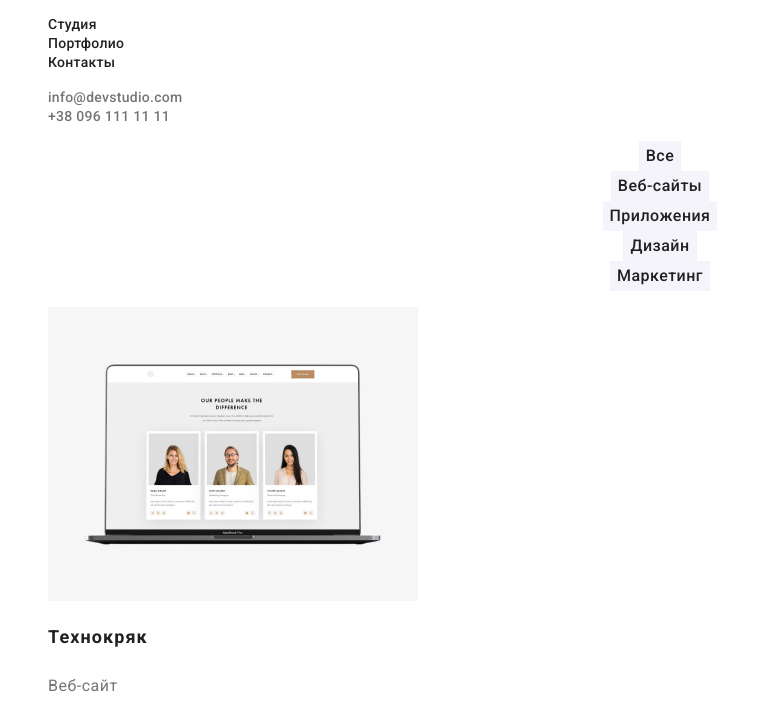
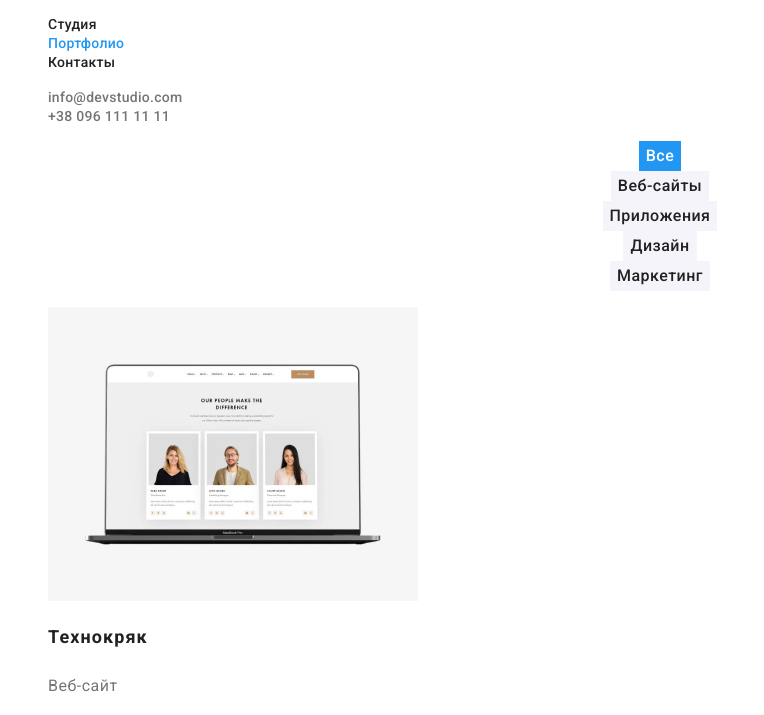
Before and after one commit to Sadly007/goit-markup-hw-02, a plain HTML site: page portfolio.html in a window 1280 px wide. Shown: the part 41-756 px from the top of the page, without its empty margins (0-764 px from the left). Drawn offline with Linux system fonts and the light colour scheme.

Commit message:
add any puncts

```diff
--- a/css/styles-for-index.css
+++ b/css/styles-for-index.css
@@ -37,6 +37,14 @@ button {
 }
 
 /*----------------------------------HEADER----------------------*/
+
+.current {
+    color: var(--accent-text-color);
+    font-weight: 500;
+    font-size: 14px;
+    line-height: 1.14;
+    letter-spacing: 0.02em;
+}
 
 .first-header-link {
     font-family: 'Raleway';
--- a/css/styles-for-portfolio.css
+++ b/css/styles-for-portfolio.css
@@ -48,6 +48,14 @@ button {
     color: var(--accent-text-color);
 }
 
+.current {
+    color: var(--accent-text-color);
+    font-weight: 500;
+    font-size: 14px;
+    line-height: 1.14;
+    letter-spacing: 0.02em;
+}
+
 .secondary-header-link {
     font-family: 'Raleway';
     font-style: normal;
@@ -64,10 +72,6 @@ button {
     line-height: 1.14;
     letter-spacing: 0.02em;
     color: var(--primery-text-color);
-}
-
-.header-link:current {
-    background-color: var(--accent-text-color);
 }
 
 .header-info-link {
@@ -116,6 +120,19 @@ button {
     color: var(--primery-text-color);
     background: #F5F4FA;
     border: 1px solid #F5F4FA;
+}
+
+.current-button {
+    font-family: 'Roboto', sans-serif;
+    font-style: normal;
+    font-weight: 500;
+    font-size: 16px;
+    line-height: 1.62;
+    text-align: center;
+    letter-spacing: 0.03em;
+    color: var(--primery-white-color);
+    background-color: var(--accent-text-color);
+    border: 1px solid var(--accent-text-color);
 }
 
 .example-title {
--- a/portfolio.html
+++ b/portfolio.html
@@ -17,7 +17,7 @@
             <a href="/" lang="en" class="first-header-link link">Web<span class="secondary-header-link link">Studio</span></a>
                <ul class="header-list list">
                    <li class="header-item"><a href="" class="header-link link">Студия</a></li>
-                   <li class="header-item"><a href="portfolio.html" class="header-first-link link">Портфолио</a></li>
+                   <li class="header-item"><a href="portfolio.html" class="current link">Портфолио</a></li>
                    <li class="header-item"><a href="" class="header-link link">Контакты</a></li>
                </ul>
         </nav>
@@ -32,15 +32,14 @@
     </header>
     <main class="main">
         <section class="section">
-            <h1 class="hidden">В наличии</h1>
+            <h1 class="hidden">Портфолио</h1>
             <ul class="section-btn-list list">
-                <li class="section-btn-item"><button type="button" class="button">Все</button></li>
+                <li class="section-btn-item"><button type="button" class="current-button">Все</button></li>
                 <li class="section-btn-item"><button type="button" class="button">Веб-сайты</button></li>
                 <li class="section-btn-item"><button type="button" class="button">Приложения</button></li>
                 <li class="section-btn-item"><button type="button" class="button">Дизайн</button></li>
                 <li class="section-btn-item"><button type="button" class="button">Маркетинг</button></li>
             </ul>
-            <h1 class="hidden">В наличии</h1>
             <ul class="example-list list">
                     <li class="example-item">
                         <img src="./images/wed-site.jpg" alt="" width="370" height="294" class="example-img">
```
Also changed, not shown: index.html (+1 -1 lines).
